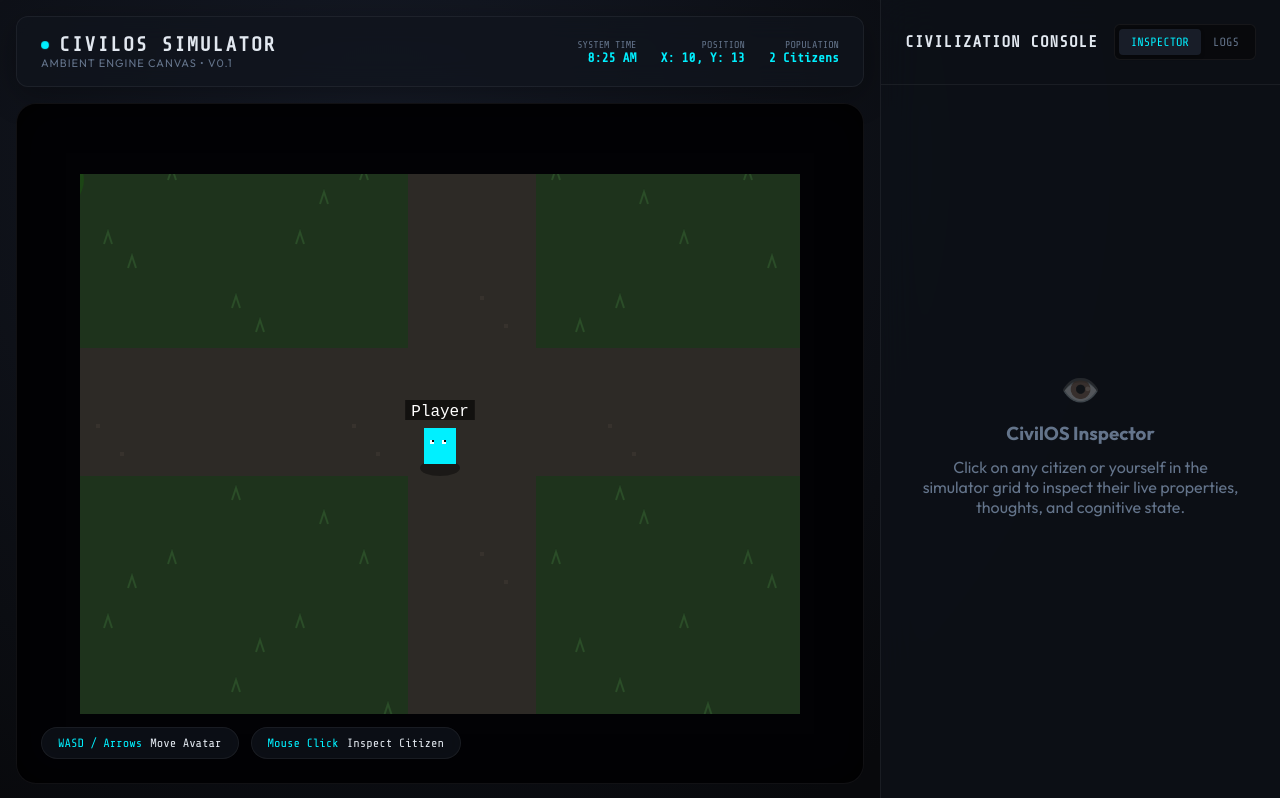
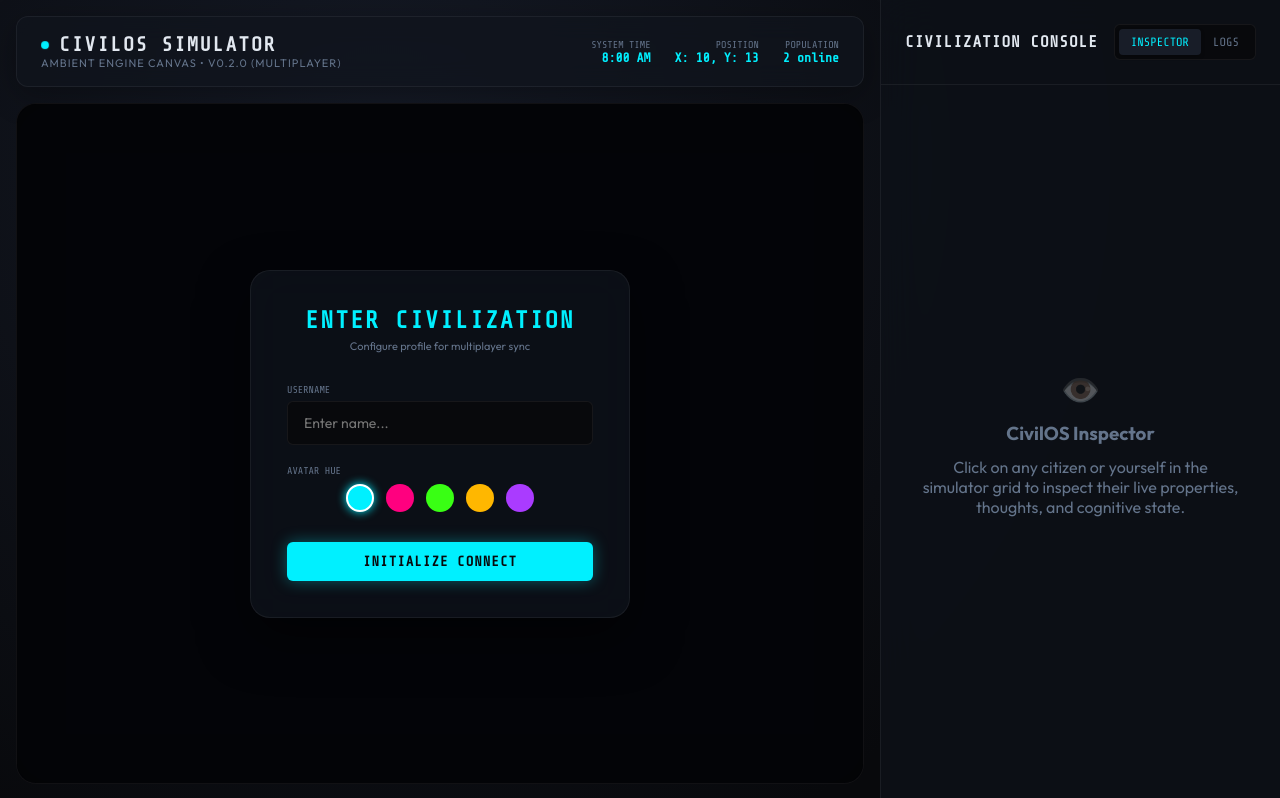
Before and after one commit to azanabdullah2752012-ui/azanaiprojext, a React (Vite) app in the folder client/: page / in a window 1280 px wide. Built offline with nearby package versions, Linux system fonts and the light colour scheme.

Commit message:
feat(multiplayer): implement real-time coordinate sync, global chat, and profile swatches

```diff
--- a/client/package.json
+++ b/client/package.json
@@ -11,7 +11,8 @@
   },
   "dependencies": {
     "react": "^19.2.7",
-    "react-dom": "^19.2.7"
+    "react-dom": "^19.2.7",
+    "socket.io-client": "^4.8.3"
   },
   "devDependencies": {
     "@types/react": "^19.2.17",
--- a/client/src/App.jsx
+++ b/client/src/App.jsx
@@ -1,5 +1,6 @@
 import React, { useEffect, useRef, useState } from 'react';
 import './App.css';
+import { io } from 'socket.io-client';
 import { AmbientEngine } from './engine/AmbientEngine';
 import { InputController } from './engine/Input';
 import { AIConsole } from './components/AIConsole';
@@ -9,6 +10,12 @@ export default function App() {
   const canvasRef = useRef(null);
   const engineRef = useRef(null);
   const inputRef = useRef(null);
+  const socketRef = useRef(null);
+
+  // Login / Profile customization
+  const [joined, setJoined] = useState(false);
+  const [username, setUsername] = useState('');
+  const [selectedColor, setSelectedColor] = useState('#00f0ff');
 
   // Tabs: 'inspector' or 'logs'
   const [activeTab, setActiveTab] = useState('inspector');
@@ -18,34 +25,44 @@ export default function App() {
   // Game metrics
   const [simTime, setSimTime] = useState({ hour: 8, minute: 0 });
   const [playerCoords, setPlayerCoords] = useState({ x: 10, y: 13 });
+  const [populationCount, setPopulationCount] = useState(2);
 
   // Chat logs
   const [messages, setMessages] = useState([
     {
       sender: 'System',
       time: '08:00 AM',
-      text: 'CivilOS Initialized. Active Citizens: 2. Version 0.1.',
-      type: 'system'
-    },
-    {
-      sender: 'System',
-      time: '08:00 AM',
-      text: 'Ambient Engine Renderer Online. Use WASD or Arrow Keys to move.',
+      text: 'CivilOS Initialized. Active Citizens: 2. Version 0.2.0.',
       type: 'system'
     }
   ]);
 
-  // Hook to run the game loop
+  const colorPresets = ['#00f0ff', '#ff007f', '#39ff14', '#ffb700', '#aa3bff'];
+
+  // Start world socket connection
+  const handleEnterWorld = (e) => {
+    e.preventDefault();
+    if (!username.trim()) return;
+
+    // Switch state
+    setJoined(true);
+  };
+
+  // Hook to handle canvas initialization, game loop, and sockets
   useEffect(() => {
-    if (!canvasRef.current) return;
+    if (!canvasRef.current || !joined) return;
 
-    // Set explicit canvas size
     const canvas = canvasRef.current;
     canvas.width = 720;
     canvas.height = 540;
 
     const input = new InputController();
     inputRef.current = input;
+
+    // Connect to local Socket.io server
+    const serverUrl = `http://${window.location.hostname}:3001`;
+    const socket = io(serverUrl);
+    socketRef.current = socket;
 
     const engine = new AmbientEngine(
       canvas,
@@ -61,23 +78,93 @@ export default function App() {
     );
     engineRef.current = engine;
 
+    // Update player parameters in engine
+    engine.player.name = username;
+    engine.player.color = selectedColor;
+
+    // Emit join signal
+    socket.emit('join-world', {
+      name: username,
+      color: selectedColor,
+      x: engine.player.x,
+      y: engine.player.y
+    });
+
+    // Socket Event listeners
+    socket.on('connect', () => {
+      console.log('[Socket] Connected to backend server');
+    });
+
+    socket.on('world-state', (data) => {
+      // Load current online players
+      data.players.forEach(p => {
+        engine.addOtherPlayer(p);
+      });
+      setPopulationCount(2 + Object.keys(engine.otherPlayers).length);
+    });
+
+    socket.on('player-joined', (newPlayer) => {
+      engine.addOtherPlayer(newPlayer);
+      setPopulationCount(2 + Object.keys(engine.otherPlayers).length);
+    });
+
+    socket.on('player-moved', (data) => {
+      engine.updateOtherPlayerPosition(data.id, data.x, data.y, data.facing);
+    });
+
+    socket.on('player-left', (data) => {
+      engine.removeOtherPlayer(data.id);
+      setPopulationCount(2 + Object.keys(engine.otherPlayers).length);
+
+      // If we had this player inspected, close inspector
+      setSelectedCitizen(prev => prev && prev.id === data.id ? null : prev);
+    });
+
+    socket.on('chat-sync', (msg) => {
+      setMessages((prev) => [...prev, msg]);
+
+      // Draw bubble overlay if a player spoke
+      if (msg.type === 'player') {
+        if (msg.id === socket.id) {
+          engine.player.chatBubble = msg.text;
+          engine.player.chatTimer = 180;
+        } else {
+          engine.showOtherPlayerChat(msg.id, msg.text);
+        }
+      }
+    });
+
     let animationFrameId;
     let lastTime = 0;
     let timeTickAcc = 0;
+
+    let lastSentX = engine.player.x;
+    let lastSentY = engine.player.y;
 
     const gameLoop = (timestamp) => {
       if (!lastTime) lastTime = timestamp;
       const delta = timestamp - lastTime;
       lastTime = timestamp;
 
-      // Update simulation logic
+      // Update simulator steps
       engine.update(input);
 
-      // Draw simulation layers
+      // Sync coordinates to state
+      setPlayerCoords({ x: engine.player.x, y: engine.player.y });
+
+      // Trigger socket send on movement cell transition
+      if (engine.player.moving && (lastSentX !== engine.player.targetX || lastSentY !== engine.player.targetY)) {
+        socket.emit('move-player', {
+          x: engine.player.targetX,
+          y: engine.player.targetY,
+          facing: engine.player.facing
+        });
+        lastSentX = engine.player.targetX;
+        lastSentY = engine.player.targetY;
+      }
+
+      // Draw screen layers
       engine.draw();
-
-      // Sync React states occasionally
-      setPlayerCoords({ x: engine.player.x, y: engine.player.y });
 
       // Clock simulation: 1 second real-time = 5 minutes game-time
       timeTickAcc += delta;
@@ -96,7 +183,6 @@ export default function App() {
 
       // Check E key press interaction
       if (input.consumeKey('e') && engine.citizens.length > 0) {
-        // Find nearest citizen to talk to
         let target = null;
         for (const cit of engine.citizens) {
           const dist = Math.sqrt(Math.pow(engine.player.x - cit.x, 2) + Math.pow(engine.player.y - cit.y, 2));
@@ -118,32 +204,23 @@ export default function App() {
 
     return () => {
       cancelAnimationFrame(animationFrameId);
+      socket.disconnect();
     };
-  }, []);
+  }, [joined]);
 
-  // Perform conversation trigger in local single-player prototype mode
+  // Dialog trigger with NPC
   const triggerNPCInteraction = (npc) => {
-    // Player speech bubble
     const engine = engineRef.current;
     if (!engine) return;
 
-    engine.player.chatBubble = "Hello there!";
-    engine.player.chatTimer = 120; // frame count
-
     const timeStr = formatTime(simTime.hour, simTime.minute);
 
-    // Add player chat to logs
-    setMessages((prev) => [
-      ...prev,
-      {
-        sender: 'You',
-        time: timeStr,
-        text: 'Hello there!',
-        type: 'player'
+    // Instead of local mock only, send a chat message so it logs locally and fits the log pipeline
+    if (socketRef.current) {
+      socketRef.current.emit('send-chat', { text: `Hello, ${npc.name}!` });
     }
-    ]);
 
-    // NPC responds shortly after
+    // NPC responds
     setTimeout(() => {
       let npcReply = '';
       if (npc.id === 'npc_alex') {
@@ -165,56 +242,14 @@ export default function App() {
         }
       ]);
 
-      // Auto inspect clicked NPC when talking
       setSelectedCitizen(npc);
       setActiveTab('inspector');
     }, 600);
   };
 
   const handleSendMessage = (text) => {
-    const timeStr = formatTime(simTime.hour, simTime.minute);
-
-    // Add to message feed
-    setMessages((prev) => [
-      ...prev,
-      {
-        sender: 'You',
-        time: timeStr,
-        text: text,
-        type: 'player'
-      }
-    ]);
-
-    // Draw bubble on player character
-    if (engineRef.current) {
-      engineRef.current.player.chatBubble = text;
-      engineRef.current.player.chatTimer = 180;
-    }
-
-    // Simple command handling or random AI reaction
-    if (nearCitizen) {
-      setTimeout(() => {
-        const responses = [
-          "That sounds intriguing. Tell me more.",
-          "I'm keeping busy with my daily shift.",
-          "CivilOS keeps this town running smoothly.",
-          "Our economy depends on good trade."
-        ];
-        const randomResp = responses[Math.floor(Math.random() * responses.length)];
-
-        nearCitizen.chatBubble = randomResp;
-        nearCitizen.chatTimer = 180;
-
-        setMessages((prev) => [
-          ...prev,
-          {
-            sender: nearCitizen.name,
-            time: timeStr,
-            text: randomResp,
-            type: 'citizen'
-          }
-        ]);
-      }, 800);
+    if (socketRef.current) {
+      socketRef.current.emit('send-chat', { text: text });
     }
   };
 
@@ -232,7 +267,7 @@ export default function App() {
         <header className="viewport-header">
           <div className="title-area">
             <h1 className="main-title">CivilOS Simulator</h1>
-            <span className="subtitle">Ambient Engine Canvas • v0.1</span>
+            <span className="subtitle">Ambient Engine Canvas • v0.2.0 (Multiplayer)</span>
           </div>
           <div className="stats-bar">
             <div className="stat-item">
@@ -245,15 +280,107 @@ export default function App() {
             </div>
             <div className="stat-item">
               <span className="stat-label">Population</span>
-              <span className="stat-value">2 Citizens</span>
+              <span className="stat-value">{populationCount} online</span>
             </div>
           </div>
         </header>
 
         <div className="canvas-wrapper">
-          <canvas ref={canvasRef}></canvas>
+          {/* Canvas Element */}
+          <canvas ref={canvasRef} style={{ filter: !joined ? 'blur(10px)' : 'none' }}></canvas>
 
-          {nearCitizen && (
+          {/* Login / Swatch overlay */}
+          {!joined && (
+            <div style={{
+              position: 'absolute',
+              top: 0, left: 0, right: 0, bottom: 0,
+              display: 'flex', flexDirection: 'column', alignItems: 'center', justifyContent: 'center',
+              background: 'rgba(5, 7, 12, 0.45)',
+              zIndex: 10
+            }}>
+              <form onSubmit={handleEnterWorld} style={{
+                background: 'var(--glass-bg)',
+                border: '1px solid var(--glass-border)',
+                borderRadius: 'var(--border-radius-lg)',
+                padding: '36px',
+                width: '380px',
+                display: 'flex', flexDirection: 'column', gap: 20,
+                backdropFilter: 'blur(20px)',
+                boxShadow: '0 20px 50px rgba(0,0,0,0.5)'
+              }}>
+                <div style={{ textAlign: 'center', marginBottom: 10 }}>
+                  <h2 style={{ textTransform: 'uppercase', letterSpacing: '2px', color: 'var(--accent-cyan)', fontFamily: 'var(--font-mono)' }}>
+                    Enter Civilization
+                  </h2>
+                  <span style={{ fontSize: '11px', color: 'var(--text-muted)' }}>Configure profile for multiplayer sync</span>
+                </div>
+
+                <div style={{ display: 'flex', flexDirection: 'column', gap: 6 }}>
+                  <label style={{ fontSize: '10px', textTransform: 'uppercase', fontFamily: 'var(--font-mono)', color: 'var(--text-muted)' }}>Username</label>
+                  <input
+                    type="text"
+                    required
+                    maxLength={15}
+                    placeholder="Enter name..."
+                    value={username}
+                    onChange={(e) => setUsername(e.target.value)}
+                    style={{
+                      background: 'var(--bg-primary)',
+                      border: '1px solid var(--glass-border)',
+                      borderRadius: 'var(--border-radius-sm)',
+                      padding: '12px 16px',
+                      color: 'var(--text-main)',
+                      fontFamily: 'var(--font-sans)',
+                      fontSize: '14px',
+                      outline: 'none'
+                    }}
+                  />
+                </div>
+
+                <div style={{ display: 'flex', flexDirection: 'column', gap: 8 }}>
+                  <label style={{ fontSize: '10px', textTransform: 'uppercase', fontFamily: 'var(--font-mono)', color: 'var(--text-muted)' }}>Avatar Hue</label>
+                  <div style={{ display: 'flex', gap: 12, justifyContent: 'center' }}>
+                    {colorPresets.map((color) => (
+                      <button
+                        key={color}
+                        type="button"
+                        onClick={() => setSelectedColor(color)}
+                        style={{
+                          width: '28px', height: '28px',
+                          borderRadius: '50%',
+                          background: color,
+                          border: selectedColor === color ? '2px solid #fff' : '2px solid transparent',
+                          boxShadow: selectedColor === color ? `0 0 10px ${color}` : 'none',
+                          cursor: 'pointer',
+                          transition: 'all 0.2s ease'
+                        }}
+                      />
+                    ))}
+                  </div>
+                </div>
+
+                <button type="submit" style={{
+                  background: 'var(--accent-cyan)',
+                  color: 'var(--bg-primary)',
+                  border: 'none',
+                  borderRadius: 'var(--border-radius-sm)',
+                  padding: '12px',
+                  fontFamily: 'var(--font-mono)',
+                  fontSize: '14px',
+                  fontWeight: 'bold',
+                  letterSpacing: '1px',
+                  cursor: 'pointer',
+                  boxShadow: `0 0 15px var(--accent-cyan-glow)`,
+                  transition: 'all 0.3s ease',
+                  marginTop: 10
+                }}>
+                  INITIALIZE CONNECT
+                </button>
+              </form>
+            </div>
+          )}
+
+          {joined && nearCitizen && (
             <div style={{
               position: 'absolute',
               top: '20px',
@@ -267,12 +394,14 @@ export default function App() {
               fontFamily: 'var(--font-mono)',
               color: '#fff',
               boxShadow: '0 0 10px rgba(255, 0, 127, 0.5)',
-              pointerEvents: 'none'
+              pointerEvents: 'none',
+              zIndex: 5
             }}>
               Press [E] to talk to {nearCitizen.name}
             </div>
           )}
 
+          {joined && (
             <div className="controls-overlay">
               <div className="control-pill">
                 <span style={{ color: 'var(--accent-cyan)' }}>WASD / Arrows</span> Move Avatar
@@ -281,6 +410,7 @@ export default function App() {
                 <span style={{ color: 'var(--accent-cyan)' }}>Mouse Click</span> Inspect Citizen
               </div>
             </div>
+          )}
         </div>
       </div>
 
--- a/client/src/engine/AmbientEngine.js
+++ b/client/src/engine/AmbientEngine.js
@@ -20,6 +20,8 @@ export class AmbientEngine {
 
     // Time tracking for water waves / sprite bobbing
     this.time = 0;
+
+    this.otherPlayers = {}; // multiplayer roster mapping
 
     this.initializeMap();
     this.initializePlayer();
@@ -188,6 +190,20 @@ export class AmbientEngine {
         }
       }
 
+      // Check if clicked on other multiplayer player
+      if (!clickedCitizen) {
+        for (const id in this.otherPlayers) {
+          const op = this.otherPlayers[id];
+          const drawX = (op.x + (op.targetX - op.x) * op.moveProgress);
+          const drawY = (op.y + (op.targetY - op.y) * op.moveProgress);
+          if (Math.abs(worldX - (drawX * this.tileSize + this.tileSize/2)) < this.tileSize/2 &&
+              Math.abs(worldY - (drawY * this.tileSize + this.tileSize/2)) < this.tileSize/2) {
+            clickedCitizen = op;
+            break;
+          }
+        }
+      }
+
       if (clickedCitizen) {
         this.onCitizenClick(clickedCitizen);
       } else {
@@ -209,6 +225,54 @@ export class AmbientEngine {
         }
       }
     });
+  }
+
+  // Sockets helpers for Multiplayer Sync
+  addOtherPlayer(playerInfo) {
+    this.otherPlayers[playerInfo.id] = {
+      id: playerInfo.id,
+      name: playerInfo.name,
+      color: playerInfo.color,
+      x: playerInfo.x,
+      y: playerInfo.y,
+      targetX: playerInfo.x,
+      targetY: playerInfo.y,
+      moving: false,
+      moveProgress: 0,
+      facing: playerInfo.facing || 'down',
+      chatBubble: null,
+      chatTimer: 0,
+      job: 'Player',
+      thought: 'Visiting this village...',
+      status: 'active'
+    };
+  }
+
+  removeOtherPlayer(id) {
+    delete this.otherPlayers[id];
+  }
+
+  updateOtherPlayerPosition(id, x, y, facing) {
+    const op = this.otherPlayers[id];
+    if (op) {
+      op.facing = facing;
+      if (op.x !== x || op.y !== y) {
+        op.x = op.targetX;
+        op.y = op.targetY;
+        op.targetX = x;
+        op.targetY = y;
+        op.moving = true;
+        op.moveProgress = 0;
+      }
+    }
+  }
+
+  showOtherPlayerChat(id, text) {
+    const op = this.otherPlayers[id];
+    if (op) {
+      op.chatBubble = text;
+      op.chatTimer = 180;
+    }
   }
 
   isTileWalkable(x, y) {
@@ -282,6 +346,24 @@ export class AmbientEngine {
     }
 
     this.onNearCitizen(nearCitizen);
+
+    // Update other players positions and chat bubble timers
+    for (const id in this.otherPlayers) {
+      const op = this.otherPlayers[id];
+      if (op.moving) {
+        op.moveProgress += 0.15; // standard speed
+        if (op.moveProgress >= 1) {
+          op.x = op.targetX;
+          op.y = op.targetY;
+          op.moving = false;
+          op.moveProgress = 0;
+        }
+      }
+      if (op.chatBubble) {
+        op.chatTimer--;
+        if (op.chatTimer <= 0) op.chatBubble = null;
+      }
+    }
 
     // Update chat bubble timers
     if (this.player.chatBubble) {
@@ -436,12 +518,20 @@ export class AmbientEngine {
     // Render Citizens
     this.citizens.forEach(cit => this.drawCharacter(cit));
 
+    // Render Other Multiplayer Players
+    for (const id in this.otherPlayers) {
+      this.drawCharacter(this.otherPlayers[id]);
+    }
+
     // Render Local Player
     this.drawCharacter(this.player);
 
     // Render Speech bubbles (in a separate pass so they draw on top of everything)
     this.drawChatBubble(this.player);
     this.citizens.forEach(cit => this.drawChatBubble(cit));
+    for (const id in this.otherPlayers) {
+      this.drawChatBubble(this.otherPlayers[id]);
+    }
 
     ctx.restore();
   }
```
Also changed, not shown: 1 other file (tests, documents, lock files or other folders). Lines whose indentation alone changed are shown as unchanged.
